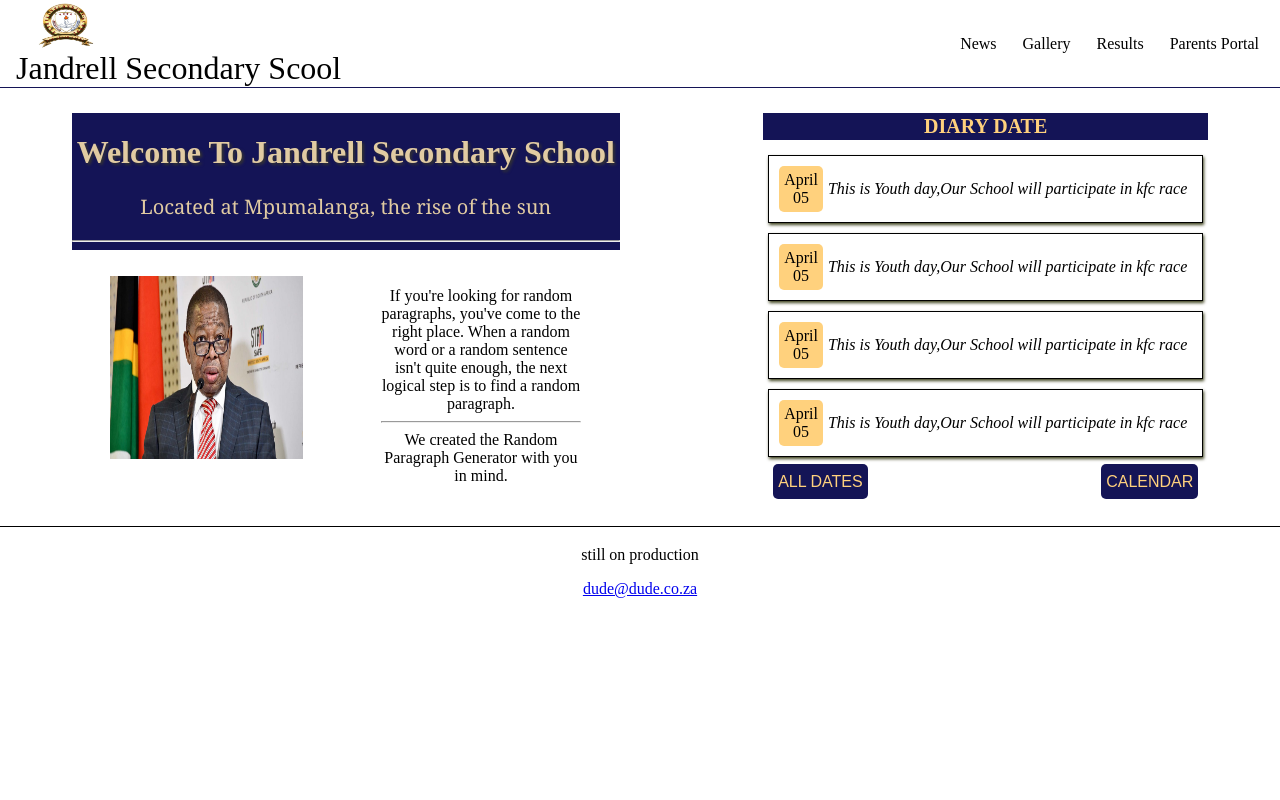
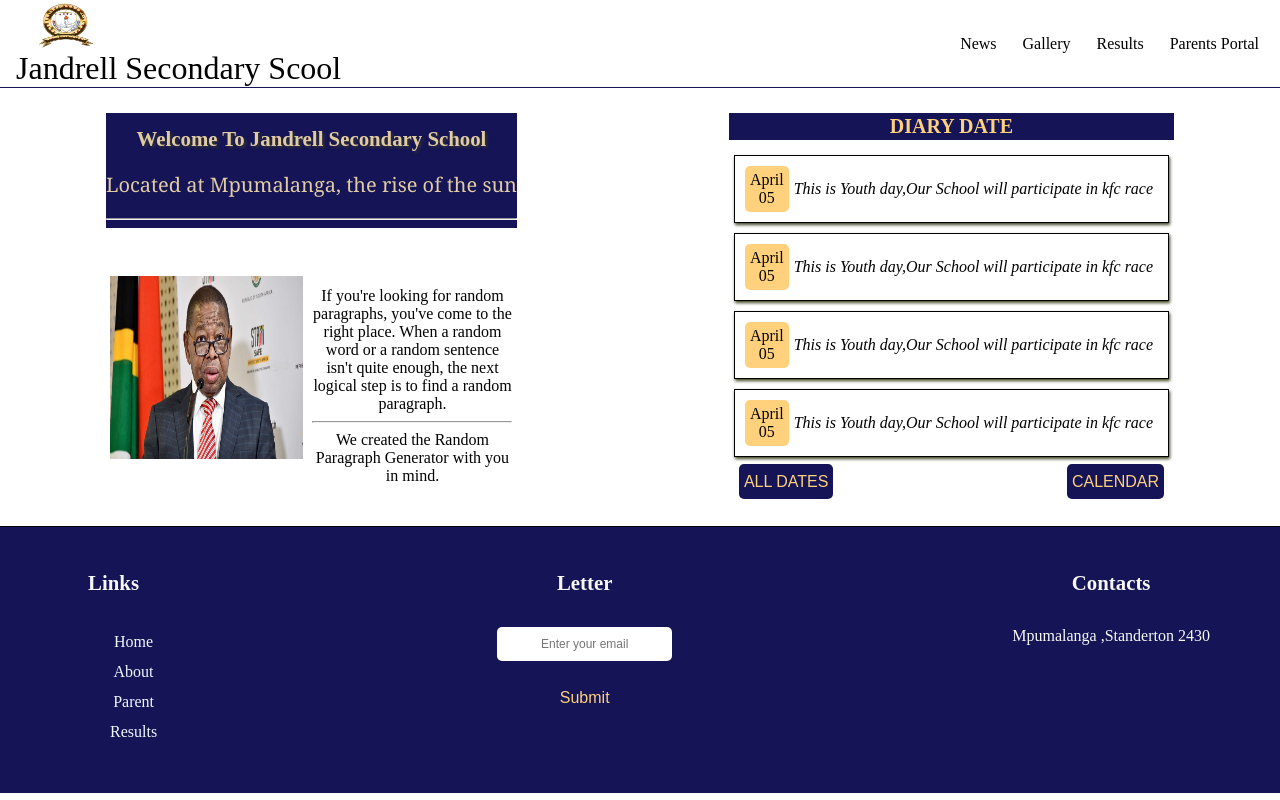
Before and after one commit to mRrobots/Jandrell, a React (Create React App) app: page / in a window 1280 px wide. Built offline with nearby package versions, Linux system fonts and the light colour scheme.

Commit message:
feature:updating footer

```diff
--- a/src/app/components/Main/HomeIntro.module.css
+++ b/src/app/components/Main/HomeIntro.module.css
@@ -1,6 +1,7 @@
 body{
     margin: 0;
     box-sizing: border-box;
+
 }
 
 .home{
--- /dev/null
+++ b/src/app/components/footer/Footer.module.css
@@ -0,0 +1,54 @@
+.footer{
+    text-align: center;
+    border-top : 1px solid black;
+    padding: 3px;
+    background-color: #141456;
+    color: rgb(247, 247, 247);
+    display: flex;
+    flex-direction: row;
+    justify-content: space-between;
+    align-content: center;
+    padding: 10px 50px;
+}
+.box {
+    display: flex;
+    flex-direction: column;
+    align-items: center;
+    margin: 20px;
+}
+h1{
+    font-size: 1.3rem;
+    margin-bottom: 1rem;
+    font-weight: bold;
+}
+
+.link{
+    list-style: none;
+    line-height: 30px;
+    font-weight: 100;
+    text-align: center;
+    color: aliceblue;
+}
+
+.message{
+    display: flex;
+    flex-direction: column;
+}
+
+.message input{
+    padding: 10px;
+    font-weight: 100;
+    border: none;
+    outline: none;
+    border-radius: 5px;
+    text-align: center;
+    font-size: 12px;
+    margin: 1rem 0;
+}
+
+.message button {
+    border: none;
+    padding: 12px 0;
+    border-radius: 30px;
+    cursor: pointer;
+}
--- a/src/app/components/footer/footer.js
+++ b/src/app/components/footer/footer.js
@@ -1,5 +1,5 @@
 import React from "react";
-
+import style from "./Footer.module.css";
 function Footer() {
   const footer = {
     "text-align": "center",
@@ -9,9 +9,27 @@ function Footer() {
     color: "black",
   };
   return (
-    <footer style={footer}>
-      <p>still on production</p>
-      <a href="mosismdlalose@gmail.com">dude@dude.co.za</a>
+    <footer className={style.footer}>
+      <div className={style.box}>
+        <h1>Links</h1>
+        <ul className={style.link}>
+          <li>Home</li>
+          <li>About</li>
+          <li>Parent </li>
+          <li>Results</li>
+        </ul>
+      </div>
+      <div className={style.box}>
+        <h1>Letter</h1>
+        <form className={style.message}>
+          <input placeholder="Enter your email" />
+          <button>Submit</button>
+        </form>
+      </div>
+      <div className={style.box}>
+        <h1>Contacts</h1>
+        <p>Mpumalanga ,Standerton 2430</p>
+      </div>
     </footer>
   );
 }
```
